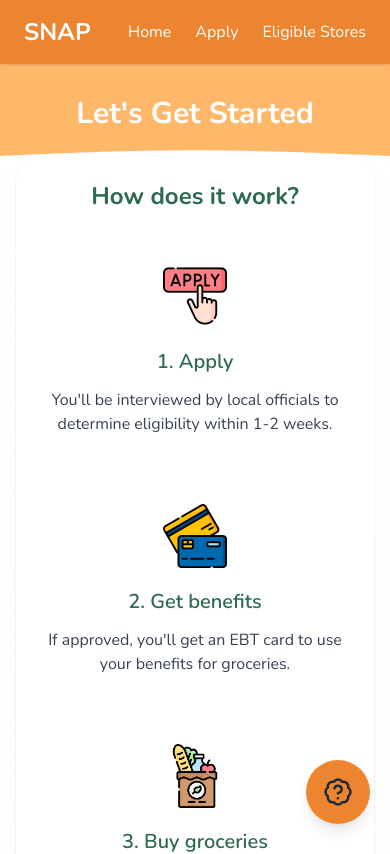
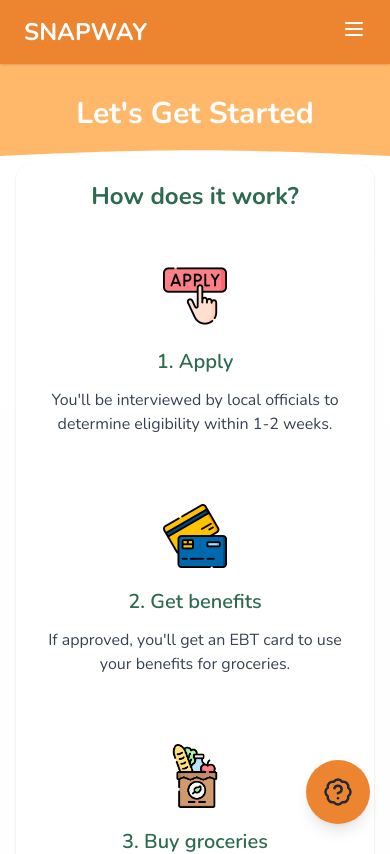
Before and after one commit to Roseline-Projects/Food_Design_Challenge, a React (Vite) app in the folder frontend/: page /application in a window 390 px wide. Shown: the top 854 px of the page. Built offline with nearby package versions, Linux system fonts and the light colour scheme.

Commit message:
Feat: changed branding and added hamburger menu to navbar

```diff
--- a/frontend/src/components/LandingPage.jsx
+++ b/frontend/src/components/LandingPage.jsx
@@ -21,7 +21,7 @@
       <div className="px-4 py-24 md:px-0 md:grid md:items-center md:max-w-2/3 md:mx-30 md:py-25 relative z-20">
         <div className="py-8 md:py-16">
           <h1 className="text-4xl md:text-6xl font-bold text-white mb-2 md:mb-4">
-            Get Aid with SNAP
+            Get Aid with your SNAP process
           </h1>
           <h2 className="text-xl md:text-3xl font-light text-white mb-4 md:mb-8">
             Expand Your Food Budget
--- a/frontend/src/components/NavBar.jsx
+++ b/frontend/src/components/NavBar.jsx
@@ -1,6 +1,13 @@
 import { Link, Outlet } from "react-router";
+import { useState } from "react";
 
 const NavBar = () => {
+  const [isMenuOpen, setIsMenuOpen] = useState(false);
+
+  const toggleMenu = () => {
+    setIsMenuOpen(!isMenuOpen);
+  };
+
   return (
     <>
       <nav className="bg-orange absolute top-0 left-0 w-full flex justify-between items-center px-6 py-4 z-50 font-nunito shadow-sm">
@@ -10,12 +17,12 @@
             to="/"
             className="text-white font-bold text-2xl md:text-3xl relative after:absolute after:bottom-0 after:left-0 after:h-0.5 after:w-0 after:bg-white after:transition-all after:duration-300 hover:after:w-full"
           >
-            SNAP
+            SNAPWAY
           </Link>
         </div>
 
-        {/* Right: Navigation Links */}
-        <div className="flex gap-6">
+        {/* Desktop Navigation Links */}
+        <div className="hidden md:flex gap-6">
           <Link
             to="/"
             className="text-white text-base md:text-lg font-medium relative after:absolute after:bottom-0 after:left-0 after:h-0.5 after:w-0 after:bg-white after:transition-all after:duration-300 hover:after:w-full"
@@ -35,7 +42,69 @@
             Eligible Stores
           </Link>
         </div>
+
+        {/* Mobile Hamburger Button */}
+        <div className="md:hidden">
+          <button
+            onClick={toggleMenu}
+            className="text-white focus:outline-none"
+            aria-label="Toggle menu"
+          >
+            <svg
+              className="w-6 h-6"
+              fill="none"
+              stroke="currentColor"
+              viewBox="0 0 24 24"
+              xmlns="http://www.w3.org/2000/svg"
+            >
+              {isMenuOpen ? (
+                <path
+                  strokeLinecap="round"
+                  strokeLinejoin="round"
+                  strokeWidth={2}
+                  d="M6 18L18 6M6 6l12 12"
+                />
+              ) : (
+                <path
+                  strokeLinecap="round"
+                  strokeLinejoin="round"
+                  strokeWidth={2}
+                  d="M4 6h16M4 12h16M4 18h16"
+                />
+              )}
+            </svg>
+          </button>
+        </div>
       </nav>
+
+      {/* Mobile Menu Dropdown */}
+      {isMenuOpen && (
+        <div className="md:hidden absolute top-16 left-0 right-0 bg-orange z-40 shadow-md">
+          <div className="flex flex-col px-6 py-4">
+            <Link
+              to="/"
+              className="text-white text-lg font-medium py-2"
+              onClick={() => setIsMenuOpen(false)}
+            >
+              Home
+            </Link>
+            <Link
+              to="/application"
+              className="text-white text-lg font-medium py-2"
+              onClick={() => setIsMenuOpen(false)}
+            >
+              Apply
+            </Link>
+            <Link
+              to="/stores"
+              className="text-white text-lg font-medium py-2"
+              onClick={() => setIsMenuOpen(false)}
+            >
+              Eligible Stores
+            </Link>
+          </div>
+        </div>
+      )}
 
       <div className="pb-2 bg-teal-600"></div>
     </>
```
